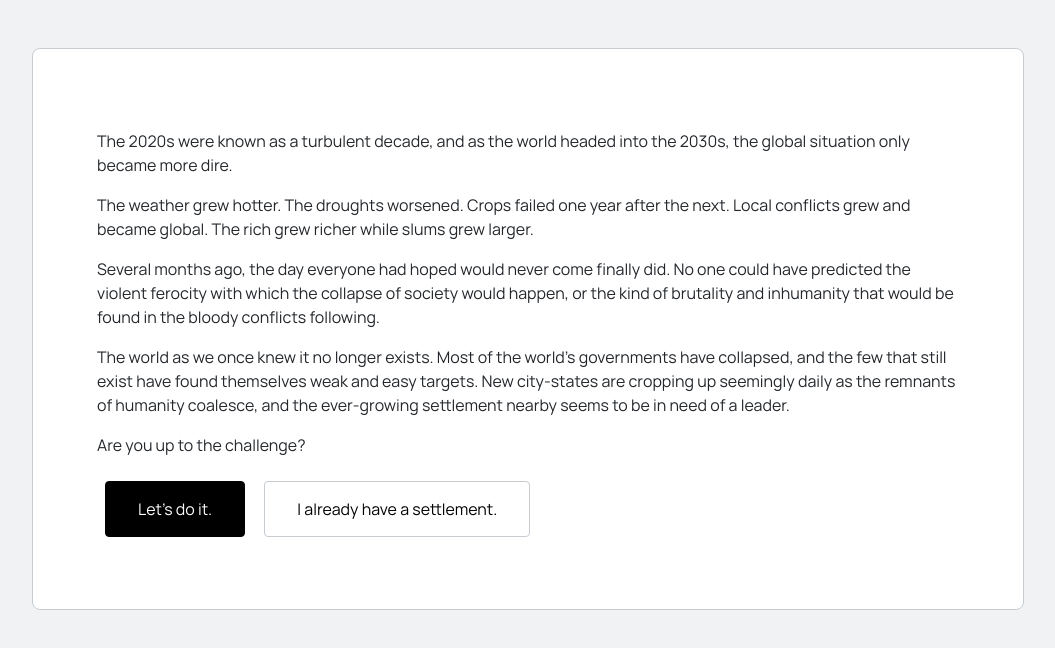
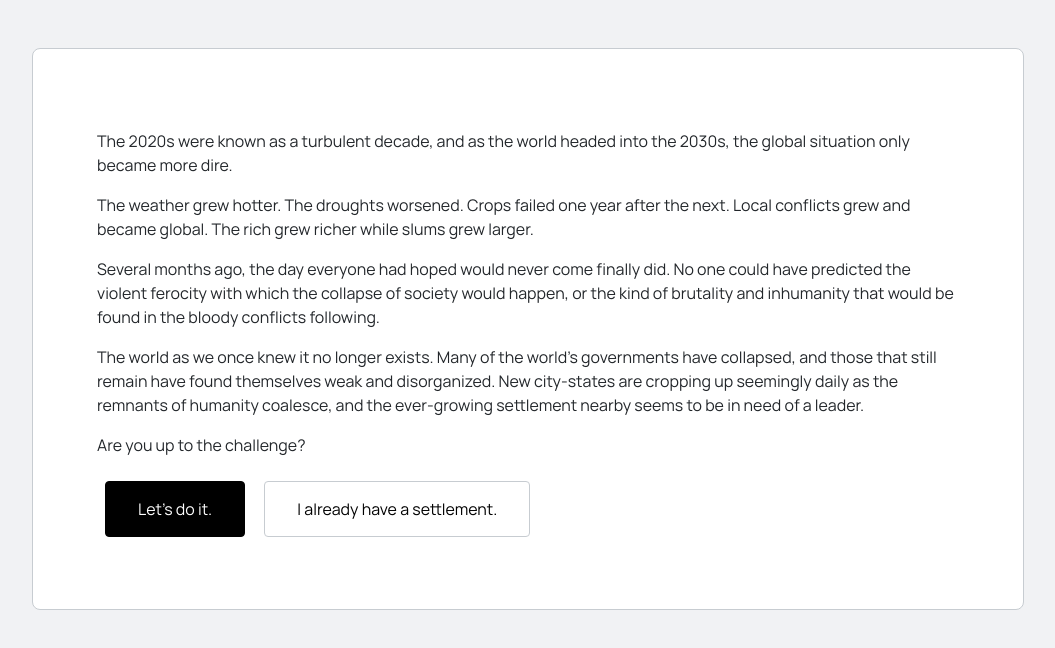
Before and after one commit to dsoloha/cityworld, a SvelteKit app: page / in a window 1280 px wide. Shown: the top 648 px of the page, without its empty margins (112-1167 px from the left). Built offline with nearby package versions, Linux system fonts and the light colour scheme; a web font is replaced by a local one.

Commit message:
Minor text change

```diff
--- a/src/routes/(intro)/intro.svelte
+++ b/src/routes/(intro)/intro.svelte
@@ -22,8 +22,8 @@
     brutality and inhumanity that would be found in the bloody conflicts following.
   </p>
   <p>
-    The world as we once knew it no longer exists. Most of the world's governments have collapsed,
-    and the few that still exist have found themselves weak and easy targets. New city-states are
+    The world as we once knew it no longer exists. Many of the world's governments have collapsed,
+    and those that still remain have found themselves weak and disorganized. New city-states are
     cropping up seemingly daily as the remnants of humanity coalesce, and the ever-growing
     settlement nearby seems to be in need of a leader.
   </p>
@@ -47,7 +47,7 @@
     handler={() => {
       $city.name = 'test'
       $city.continent = 'Africa'
-      $city.country = 'test'
+      $city.region = 'Australasia'
 
       $see.setup.city = false
       $see.setup.intro = false
```
